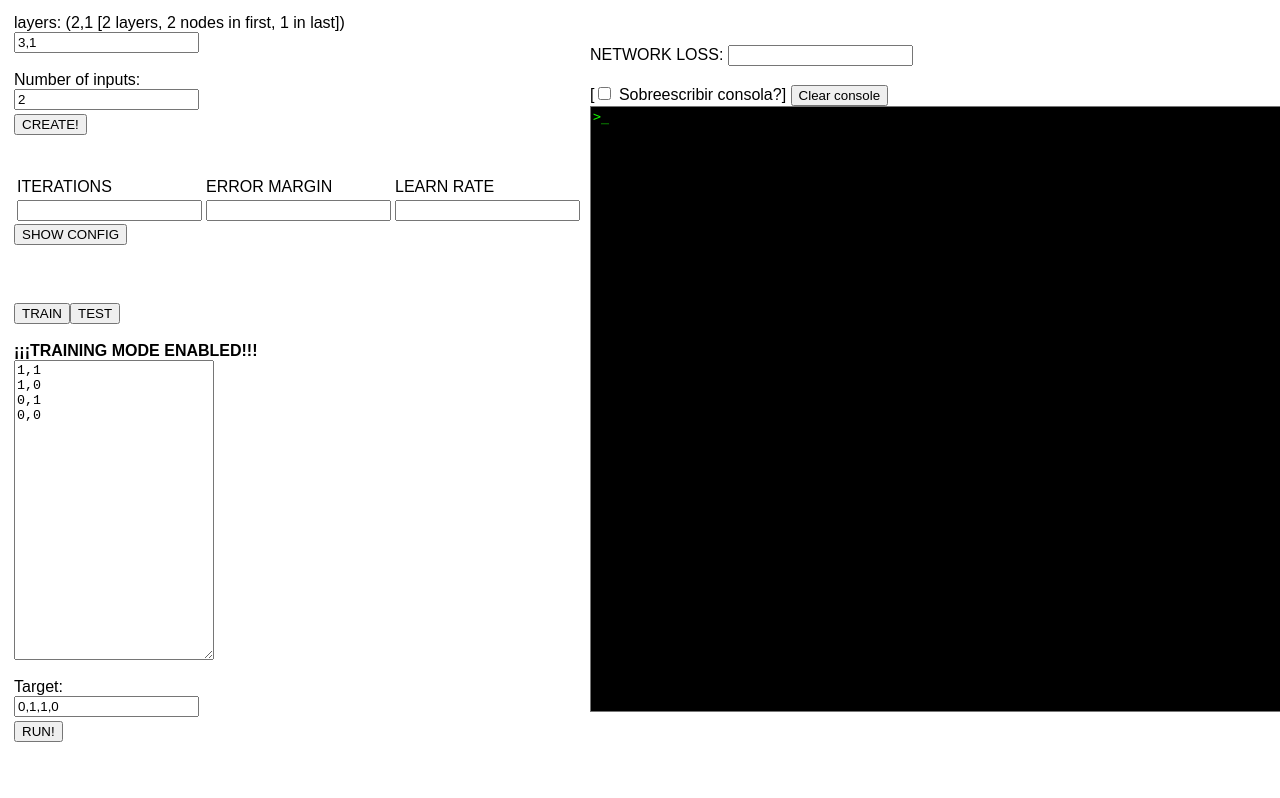
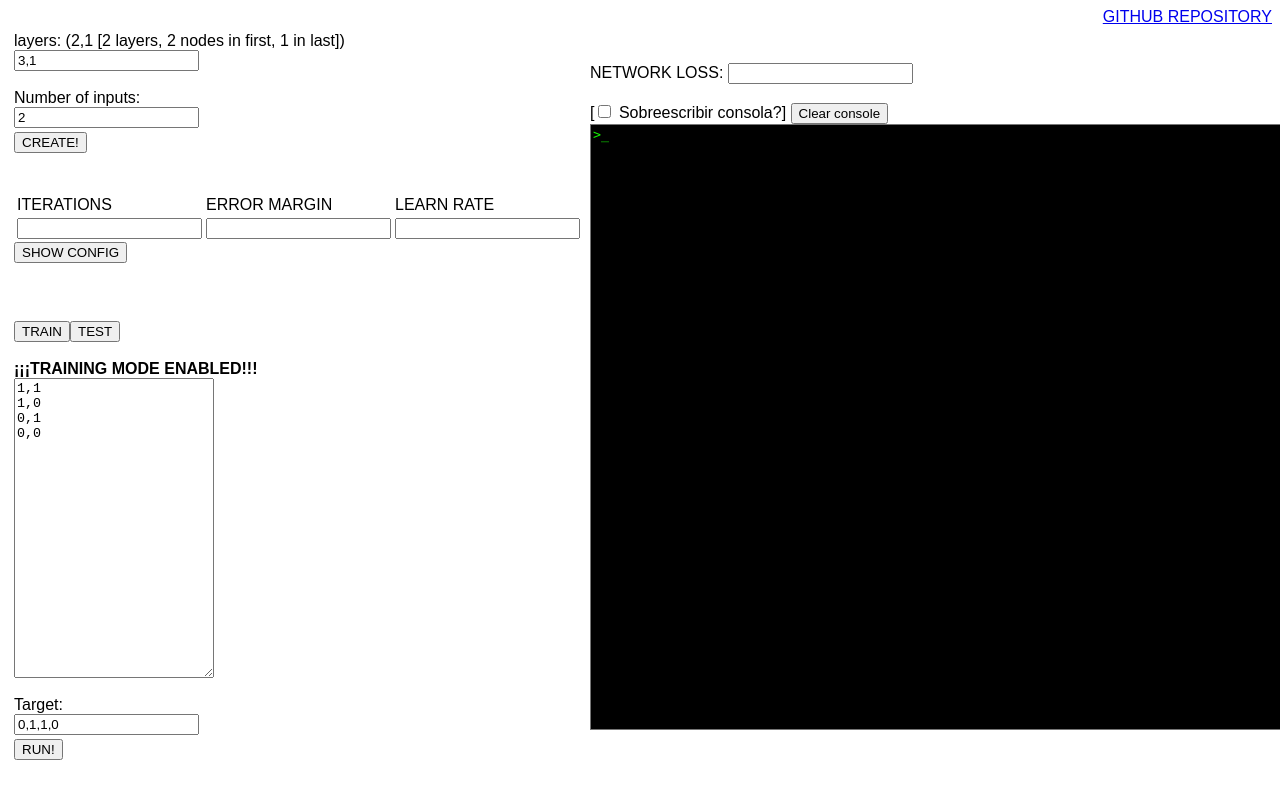
Before and after one commit to comandantexd/JS_Brain, a plain HTML site: page index.html in a window 1280 px wide. Shown: the top 798 px of the page. Drawn offline with Linux system fonts and the light colour scheme.

Commit message:
Update index.html

```diff
--- a/index.html
+++ b/index.html
@@ -12,6 +12,7 @@
     </style>
 </head>
 <body>
+    <a style="float: right" href="https://github.com/comandantexd/JS_Brain" target="_blank">GITHUB REPOSITORY</a>
     <table>
         <tbody>
             <tr>
```
